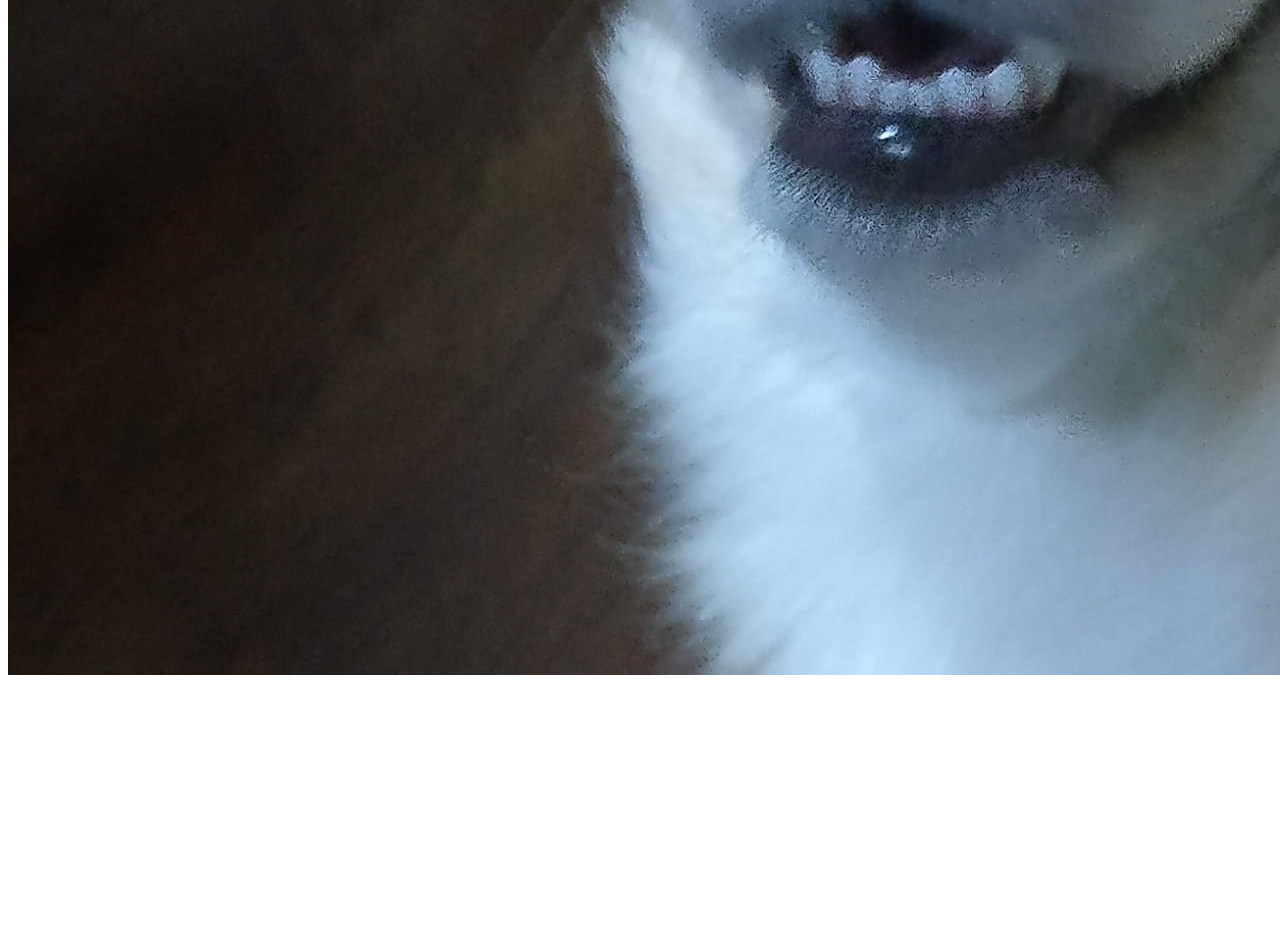
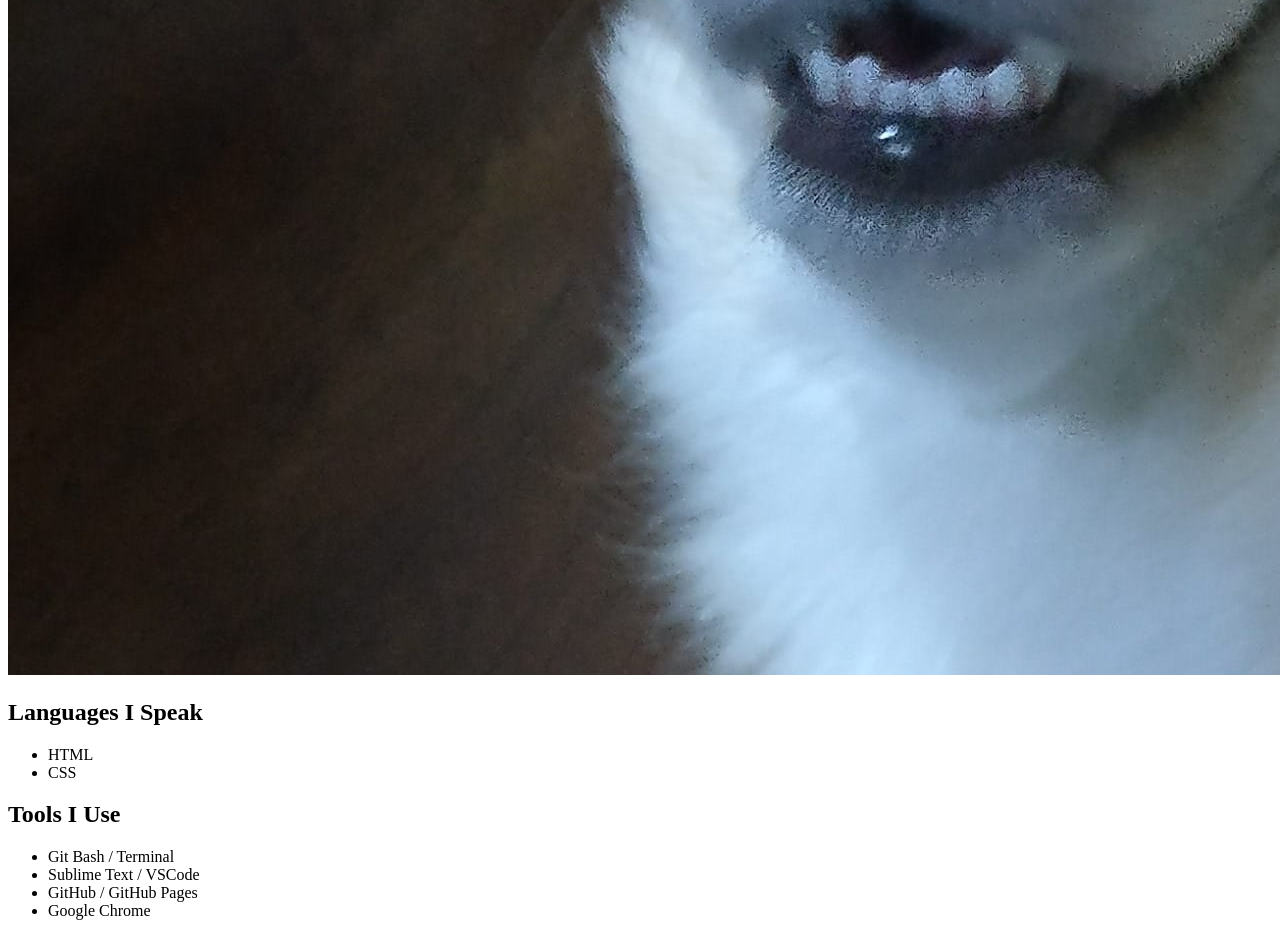
Before and after one commit to illnada/Sample-Portfolio, a plain HTML site: page index.html in a window 1280 px wide. Shown: the part 1488-2424 px from the top of the page. Before the commit the page ends 2175 px from the top, so only its background shows below. Drawn offline with Linux system fonts and the light colour scheme.

Commit message:
#4 - Add some more information regarding myself

```diff
--- a/index.html
+++ b/index.html
@@ -12,7 +12,24 @@
  	</p>
  	<img src="./images/avatar.jpg" alt="My profile image.">
  	</section>
- 	<section id="gallery"></section>
+ 	<section id="gallery">
+ 		<div class="tools">
+ 			<h2>Languages I Speak</h2>
+ 			<ul>
+ 				<li>HTML</li>
+ 				<li>CSS</li>
+ 			</ul>
+ 		</div>
+ 		<div class="tool">
+ 			<h2>Tools I Use</h2>
+ 			<ul>
+ 				<li>Git Bash / Terminal</li>
+ 				<li>Sublime Text / VSCode</li>
+ 				<li>GitHub / GitHub Pages</li>
+ 				<li>Google Chrome</li>
+ 			</ul>
+ 		</div>
+ 	</section>
  </div>
 </body>
 </html>
```
